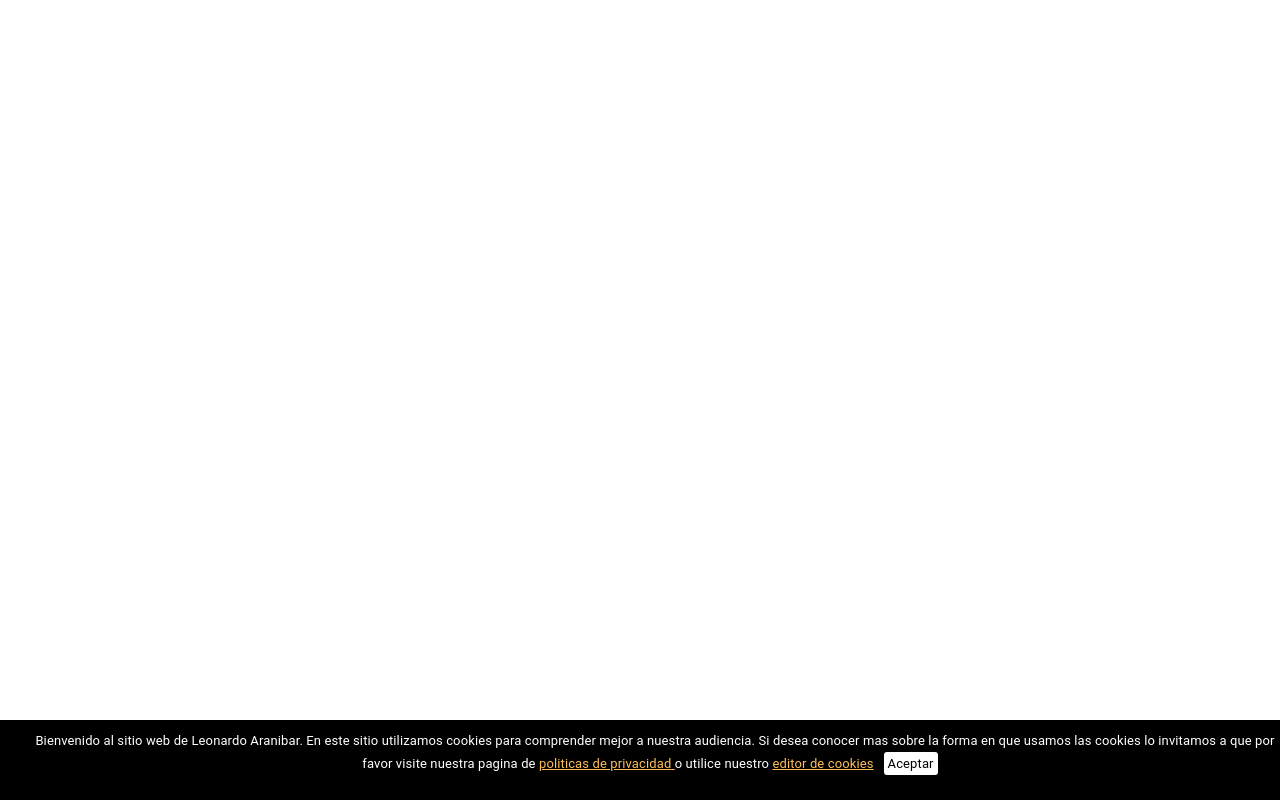
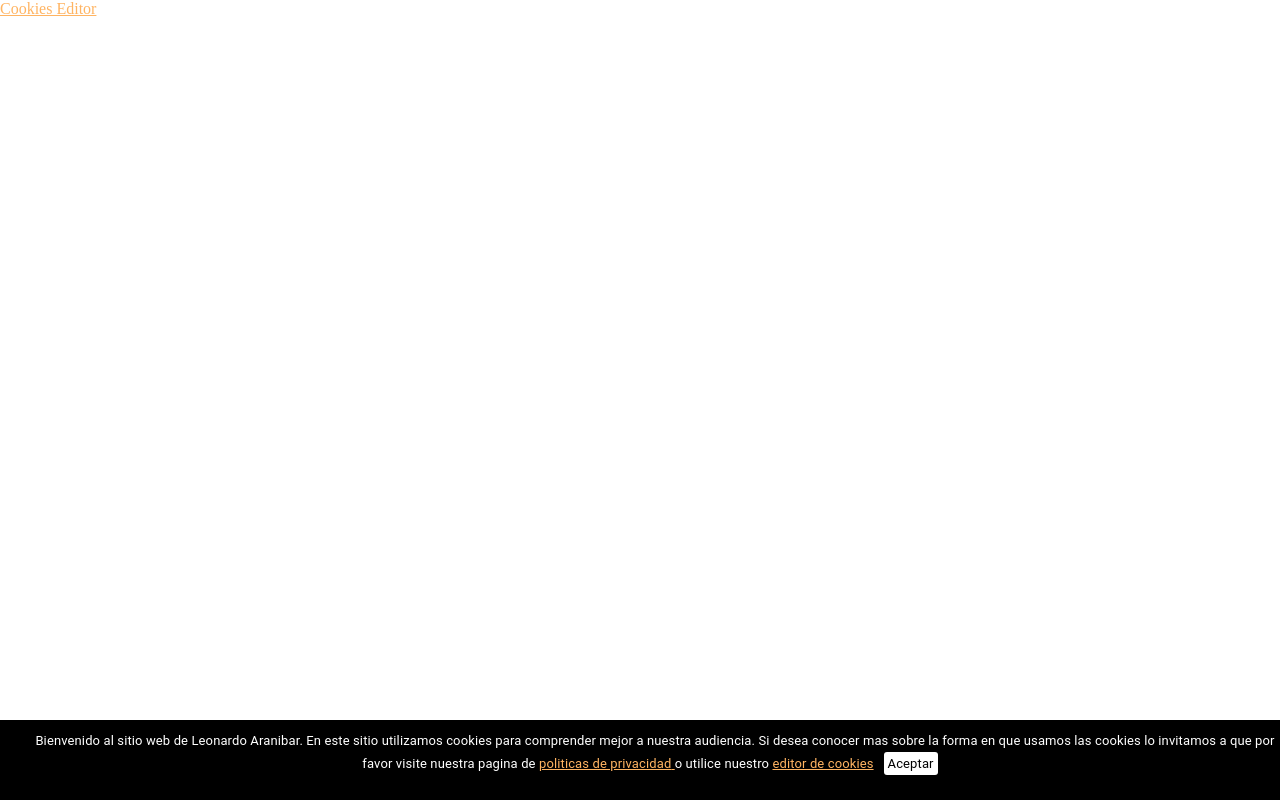
Before and after one commit to LeoCR/wp-cookie-editor, a React (Create React App) app: page / in a window 1280 px wide. Built offline with nearby package versions, Linux system fonts and the light colour scheme.

Commit message:
feat: Handling CookieEditor Link OnClick event to display the modal

```diff
--- a/public/index.html
+++ b/public/index.html
@@ -28,7 +28,11 @@
   </head>
   <body>
     <noscript>You need to enable JavaScript to run this app.</noscript>
-    <div class="wp-cookie-policy-settings" data-site-owner="Leonardo Aranibar"></div>
+    <div class="wp-cookies-editor-link">Cookies Editor</div>
+    <div
+      class="wp-cookie-policy-settings"
+      data-site-owner="Leonardo Aranibar"
+    ></div>
     <!--
       This HTML file is a template.
       If you open it directly in the browser, you will see an empty page.
--- a/src/App.css
+++ b/src/App.css
@@ -1,3 +1,8 @@
+body {
+  width: 100%;
+  margin: 0 auto;
+  padding: 0 auto;
+}
 .wp-cookie-msg-container {
   background: #000000;
   padding: 6px 15px;
@@ -8,11 +13,7 @@
   font-size: 12px;
   text-align: center;
 }
-body {
-  width: 100%;
-  margin: 0 auto;
-  padding: 0 auto;
-}
+
 .wp-txt-cookie-msg {
   color: #ffffff;
   font-size: 13px !important;
@@ -30,7 +31,7 @@ body {
 }
 .btn {
   text-transform: lowercase !important;
-  color: rgb(255, 191, 89);
+  color: #ffb462;
   cursor: pointer;
   text-decoration: underline;
 }
@@ -49,6 +50,11 @@ body {
   width: 170px;
   line-height: 2.3;
 }
+.wp-cookies-editor-link {
+  cursor: pointer;
+  text-decoration: underline;
+  color: #ffb462;
+}
 
 @media screen and (max-width: 900px) {
   .wp-cookie-msg-container {
--- a/src/App.tsx
+++ b/src/App.tsx
@@ -42,12 +42,20 @@ const App = () => {
         );
       }
     }
+    const cookiesEditorLink = document.querySelector(
+      ".wp-cookies-editor-link"
+    )!;
+    cookiesEditorLink.addEventListener("click", toggleModal);
     return () => {
       setIsCookieEditorOpen(false);
       setSiteOwner("Leonardo Aranibar");
+      cookiesEditorLink.removeEventListener("click", toggleModal);
     };
     // eslint-disable-next-line react-hooks/exhaustive-deps
   }, []);
+  const toggleModal = () => {
+    setIsCookieEditorOpen((prev) => !prev);
+  };
 
   const privacyPolicyURL = t("cookies_policy.privacy_policy_url");
 
@@ -112,7 +120,14 @@ const App = () => {
       </div>
     </>
   ) : (
-    <></>
+    <>
+      <CookiesDialogs
+        userSettingsSaved={userSettings as Object}
+        open={isCookieEditorOpen}
+        setOpenDialog={setIsCookieEditorOpen}
+        t={t}
+      />
+    </>
   );
 };
 
--- a/src/utils/DeleteCookies.tsx
+++ b/src/utils/DeleteCookies.tsx
@@ -34,7 +34,8 @@ const deleteAnalyticsCookies = (cookie: string) => {
 const deleteFunctionalCookies = (cookie: string) => {
   if (
     cookie.toUpperCase().search(/^_GRECAPTCHA/) === 0 ||
-    cookie.toUpperCase().search(/^_GRECAPTCHA\w+/) === 0
+    cookie.toUpperCase().search(/^_GRECAPTCHA\w+/) === 0 ||
+    cookie.search(/^_grecaptcha/) === 0
   ) {
     document.cookie = cookie + ";max-age=0";
     console.log("deleteFunctionalCookies.cookie", cookie);
```
